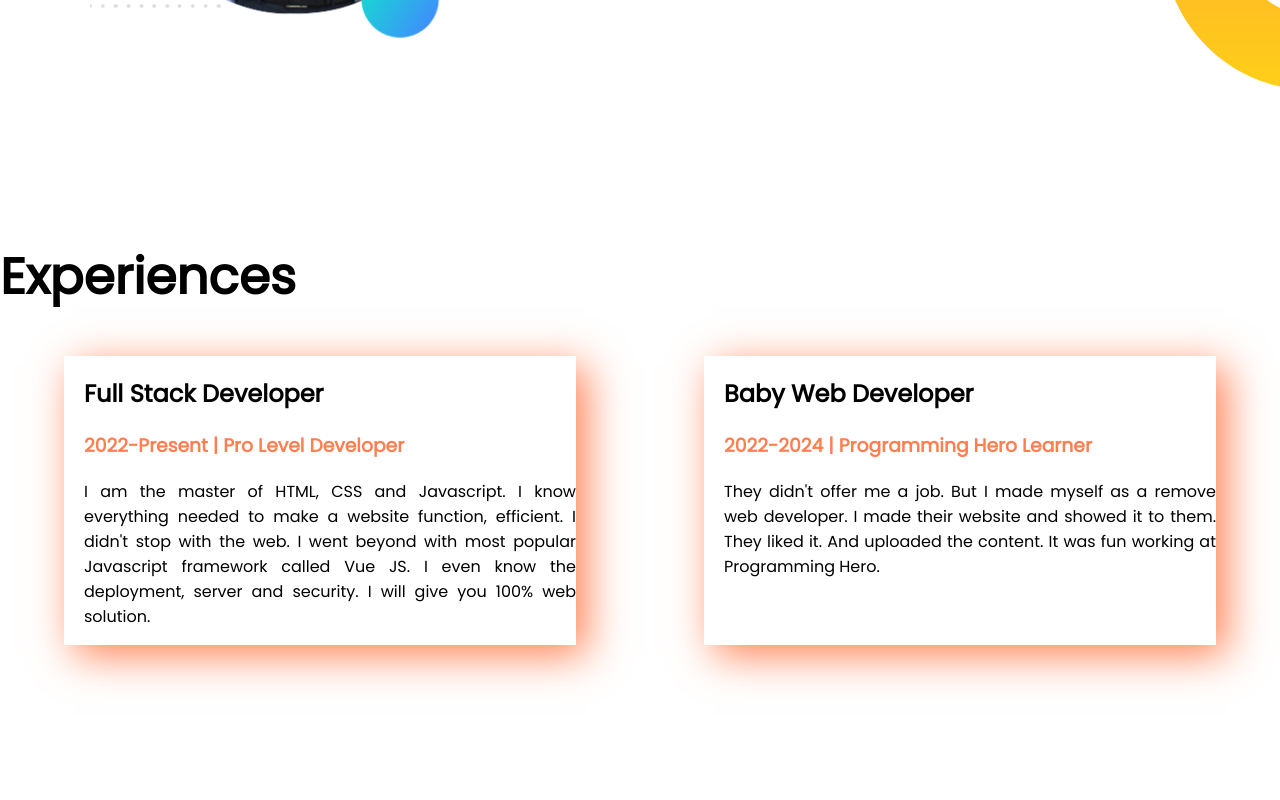
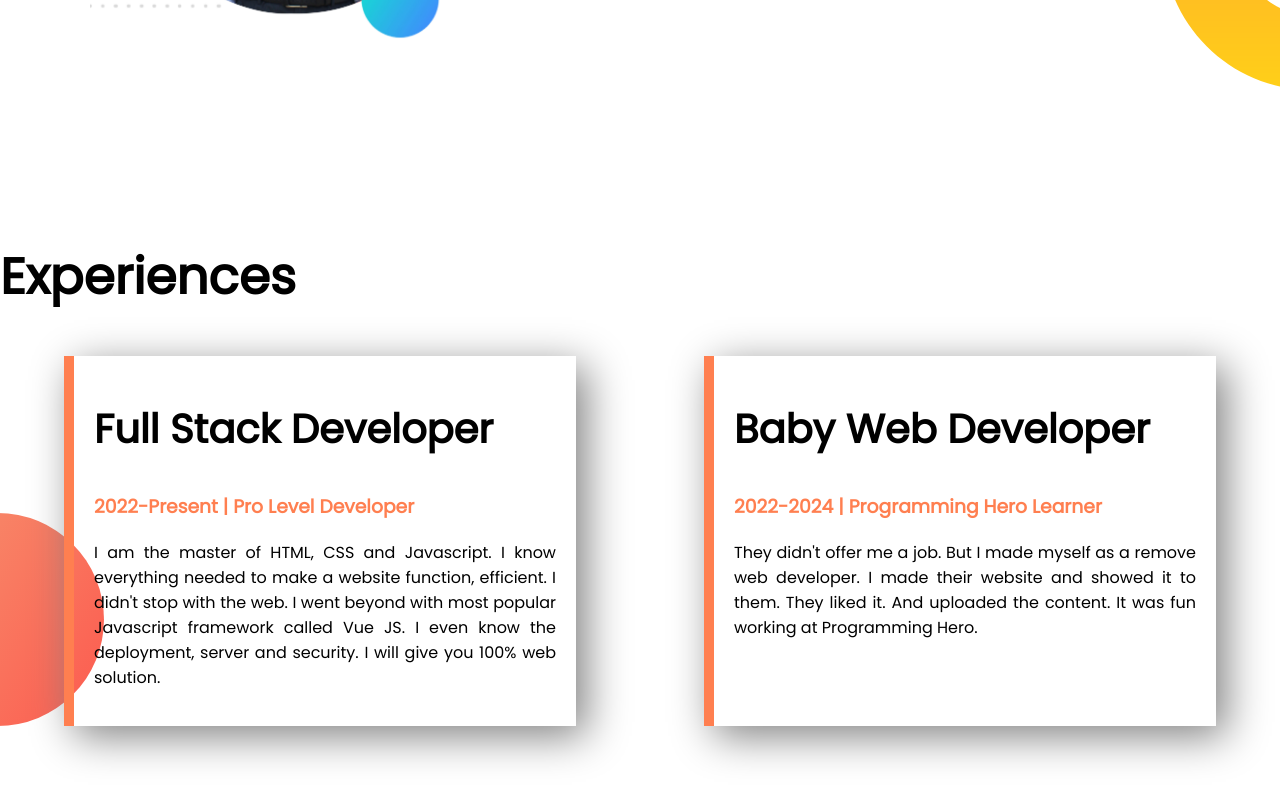
Before and after one commit to farhan-2000/developer-portfolio, a plain HTML site: page index.html in a window 1280 px wide. Shown: the part 1083-1883 px from the top of the page. Drawn offline with Linux system fonts and the light colour scheme.

Commit message:
experience done

```diff
--- a/style.css
+++ b/style.css
@@ -5,6 +5,10 @@ body {
 
 h1 {
     font-size: 50px;
+}
+
+h2 {
+    font-size: 40px;
 }
 
 p {
@@ -60,10 +64,18 @@ p {
     background-position-y: bottom;
 }
 
+.experience-area {
+    background-image: url(img/exp-bg.png);
+    background-repeat: no-repeat;
+    background-position-x: left;
+    background-position-y: bottom;
+}
+
 .experience-item {
     width: 40%;
     margin-left: 5%;
     margin-right: 5%;
-    padding-left: 20px;
-    box-shadow: 10px 10px 40px coral;
+    padding: 10px 20px 20px 20px;
+    border-left: 10px solid coral;
+    box-shadow: 10px 10px 40px gray;
 }
```
